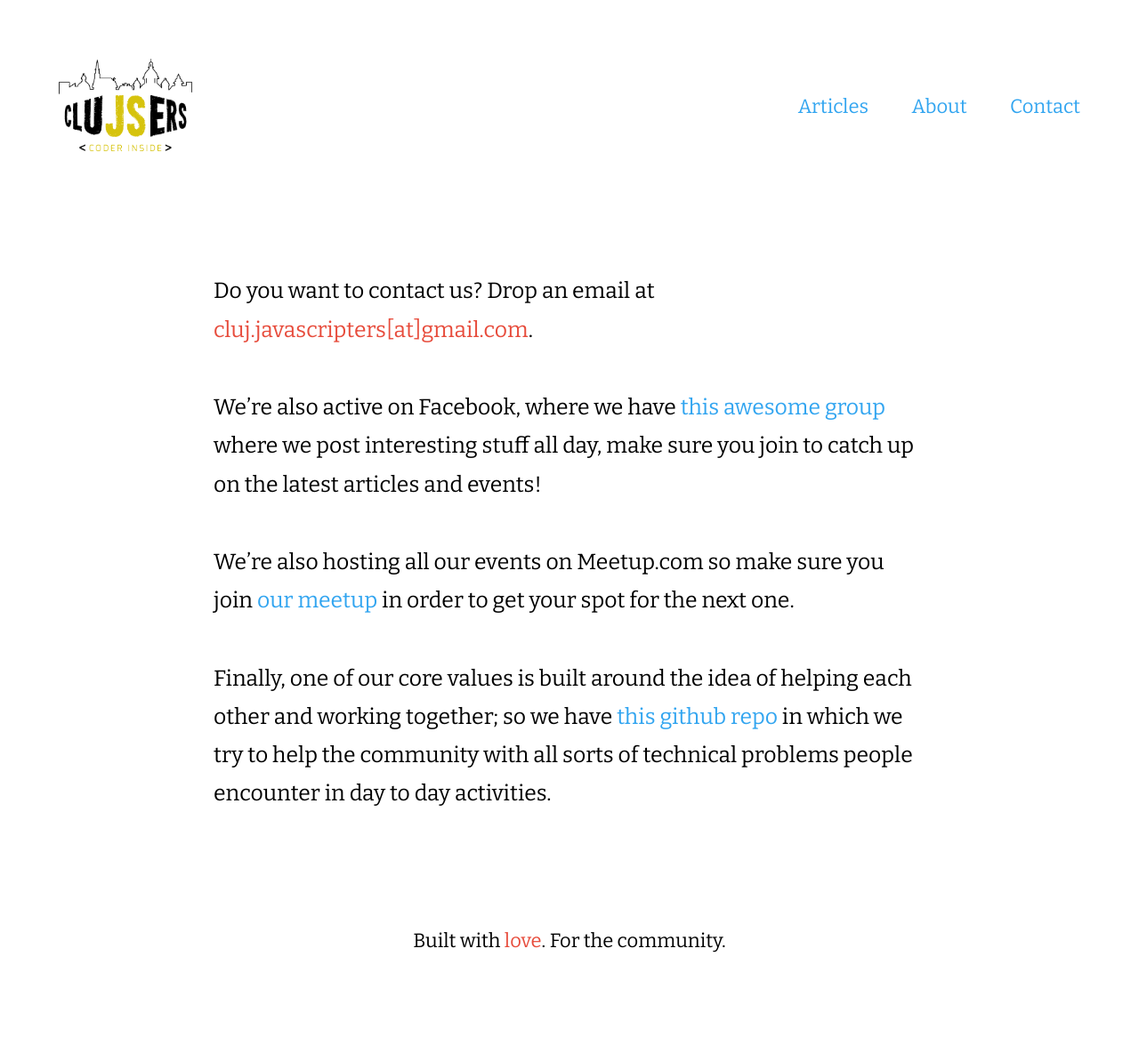
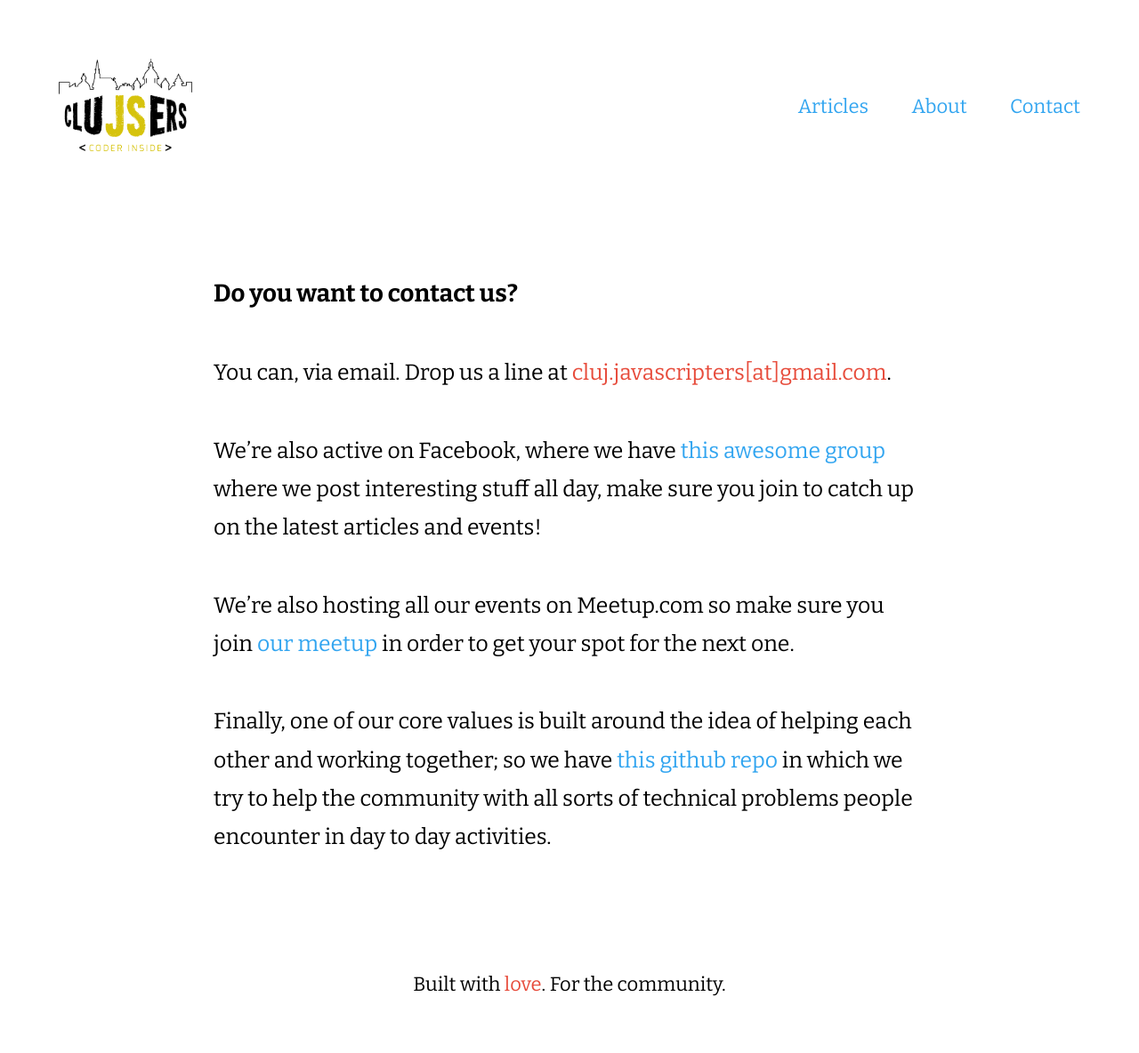
Before and after one commit to jsheroes/cluj-javascripters.github.io, a Jekyll site: the page built from contact.md, in a window 1280 px wide. Shown: the whole page at 89% size. Built offline with Jekyll 4.4.1, drawn with Linux system fonts in a browser that asks for light colours; before the commit the page ends 1135 px from its top, so only the background shows below that.

Commit message:
Contact content change

```diff
--- a/contact.md
+++ b/contact.md
@@ -4,7 +4,9 @@ title: Contact
 permalink: /contact
 ---
 
-Do you want to contact us? Drop an email at <span class="highlight">cluj.javascripters[at]gmail.com</span>.
+### Do you want to contact us?
+
+You can, via email. Drop us a line at <span class="highlight">cluj.javascripters[at]gmail.com</span>.
 
 We’re also active on Facebook, where we have [this awesome group](https://www.facebook.com/groups/412304825640095/)
 where we post interesting stuff all day, make sure you join to catch up on
```
